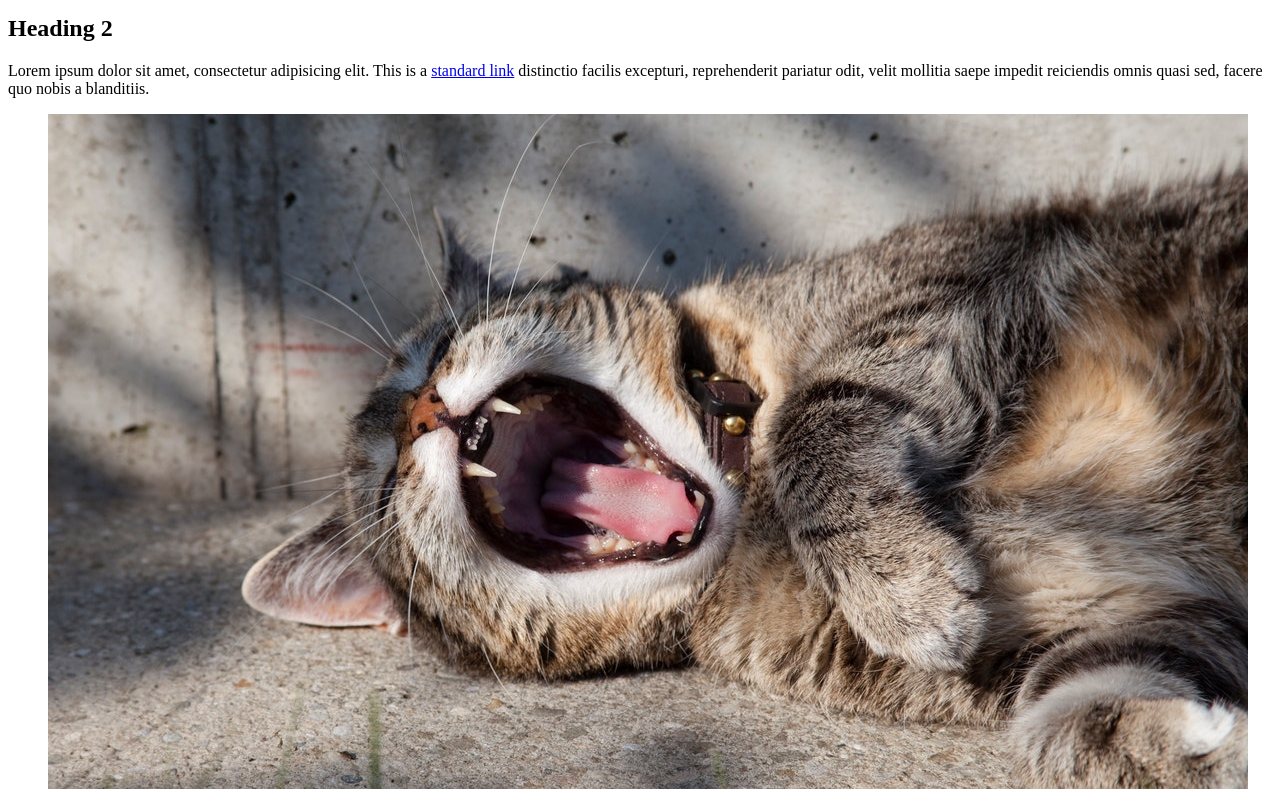
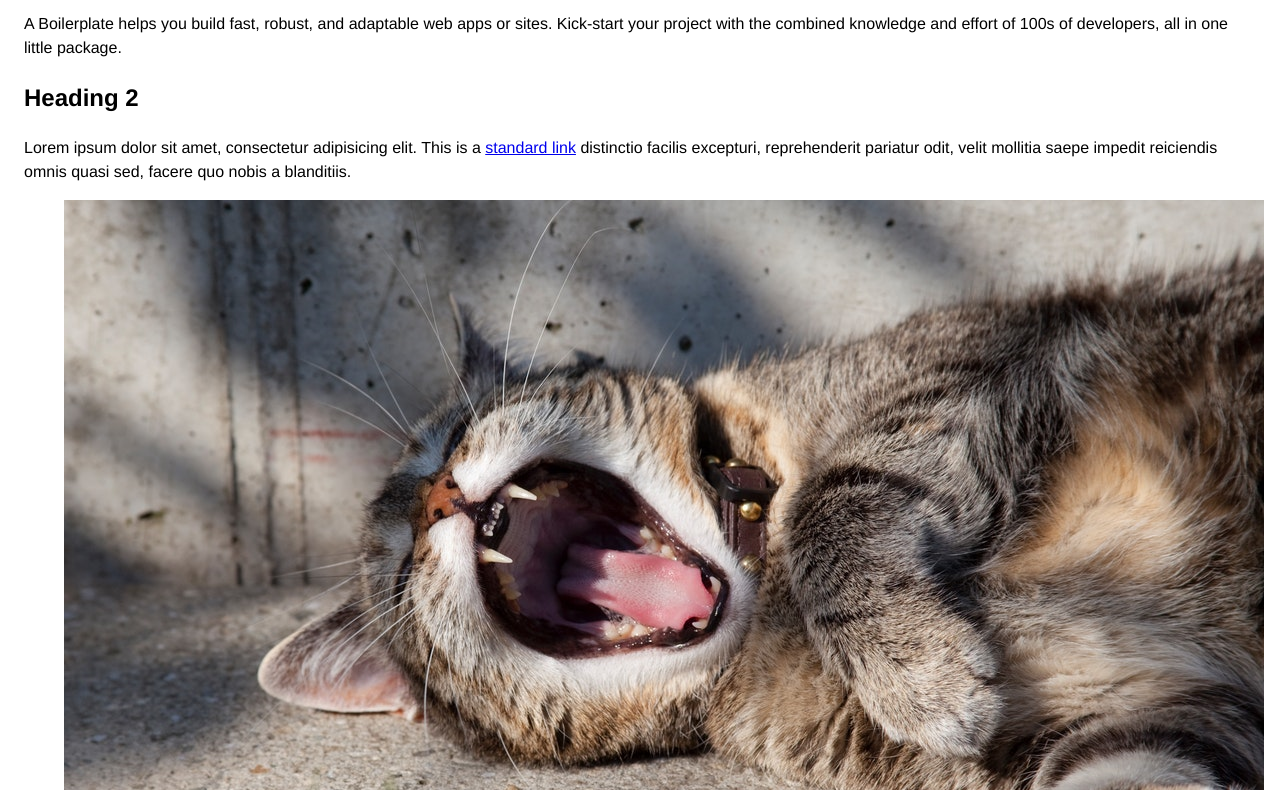
Before and after one commit to mct-ui/html5-boilerplate-mbarkouagoulla, a plain HTML site: page index.html in a window 1280 px wide. Shown: the part 103-893 px from the top of the page. Drawn offline with Linux system fonts and the light colour scheme.

Commit message:
Screen.css eerste deel

```diff
--- /dev/null
+++ b/css/screen.css
@@ -0,0 +1,29 @@
+/*
+    Elements: Page
+    ---
+    Default markup for page level elements
+*/
+
+html {
+  font-size: 16px;
+  line-height: 1.5;
+  font-family:  Helvetica,Arial, sans-serif;
+  color: black;
+  padding: 24px 24px 0px;
+
+}
+
+/*
+ * Remove text-shadow in selection highlight:
+ * https://twitter.com/miketaylr/status/12228805301
+ *
+ * Customize the background color to match your design.
+ */
+
+::-moz-selection {
+
+}
+
+::selection {
+
+}
--- a/index.html
+++ b/index.html
@@ -9,6 +9,9 @@
     <meta name="theme-color" content="#44c9f5" />
     <link rel="icon" href="favicon.svg" />
     <link rel="apple-touch-icon" href="apple-touch-icon.png" />
+    <link rel="stylesheet" href="css/normalize.css">
+    <link rel="stylesheet" href="css/screen.css">
+
     <!-- <style>
       header {
         background-color: hotpink;
```
